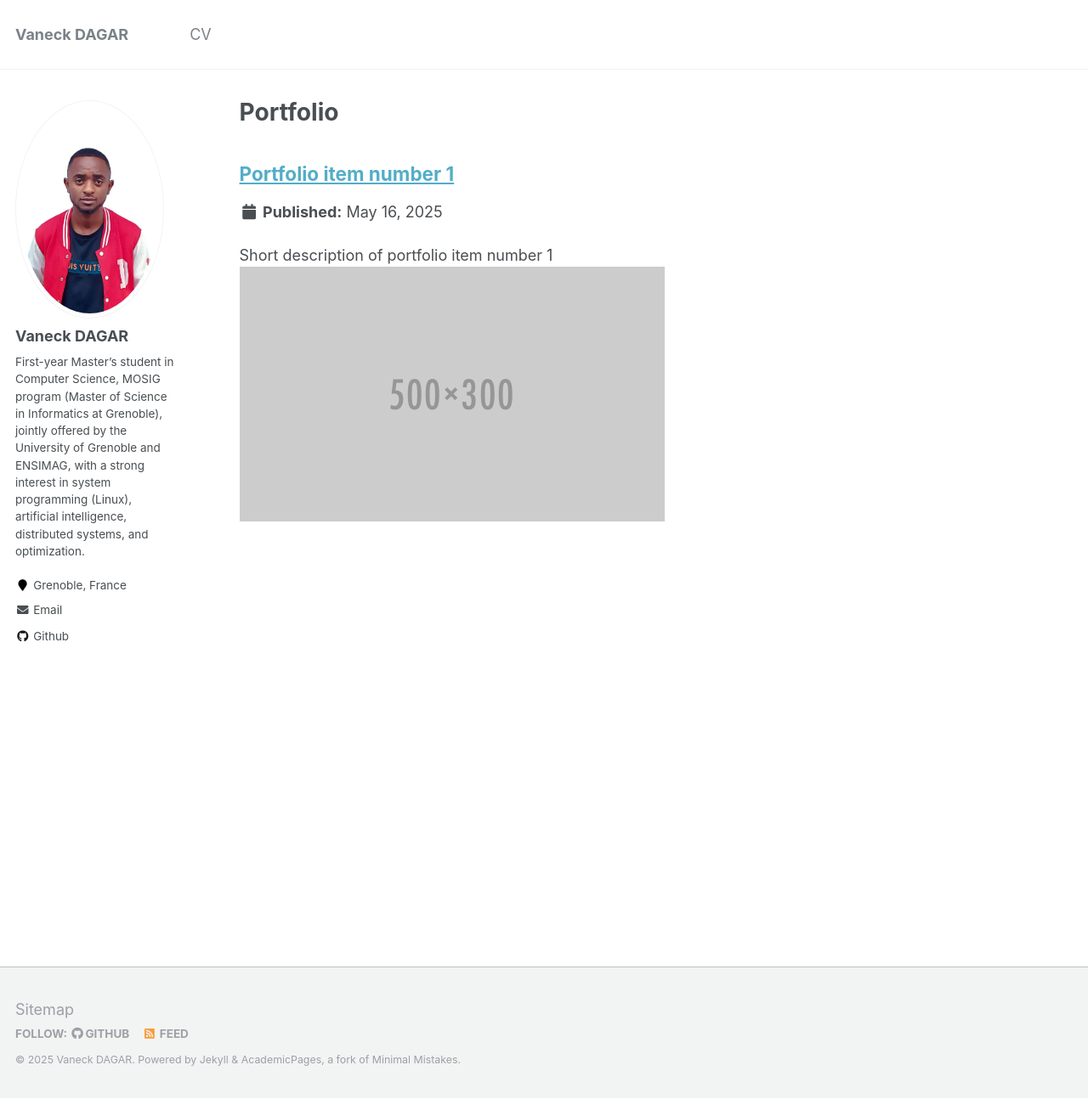
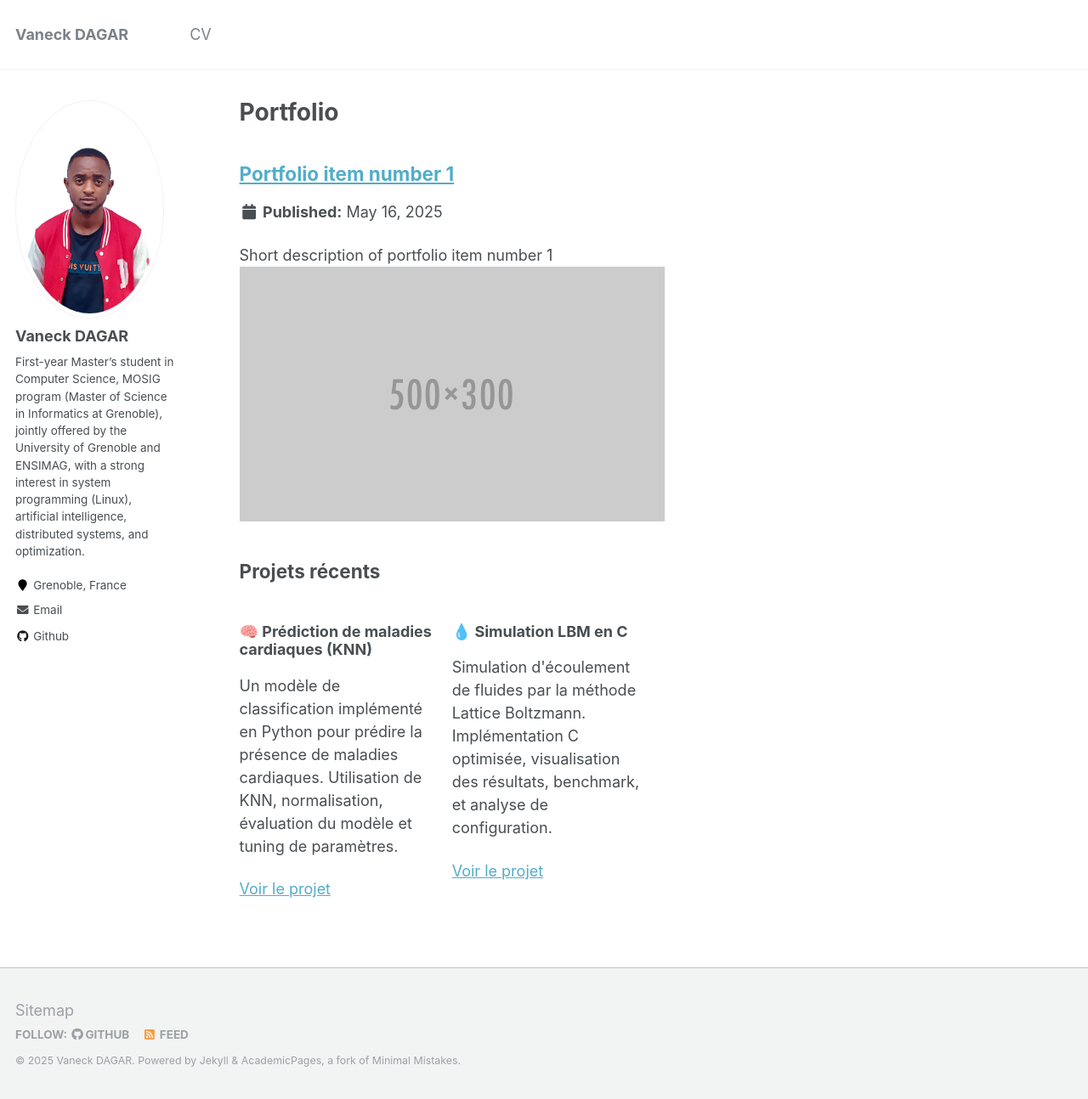
Before and after one commit to winner40/winner40.github.io, a Jekyll site: the page built from _pages/portfolio.html, in a window 1280 px wide and 1294 px high. Shown: the whole window at 85% size. Built offline with Jekyll 4.4.1, drawn with Linux system fonts in a browser that asks for light colours.

Commit message:
Update portfolio.html

```diff
--- a/_pages/portfolio.html
+++ b/_pages/portfolio.html
@@ -11,3 +11,21 @@ author_profile: true
 {% for post in site.portfolio %}
   {% include archive-single.html %}
 {% endfor %}
+
+<section>
+  <h2>Projets récents</h2>
+
+  <div class="grid__wrapper">
+    <div class="grid__item">
+      <h3>🧠 Prédiction de maladies cardiaques (KNN)</h3>
+      <p>Un modèle de classification implémenté en Python pour prédire la présence de maladies cardiaques. Utilisation de KNN, normalisation, évaluation du modèle et tuning de paramètres.</p>
+      <a href="https://github.com/votre-utilisateur/tp-knn-heart-disease" target="_blank">Voir le projet</a>
+    </div>
+
+    <div class="grid__item">
+      <h3>💧 Simulation LBM en C</h3>
+      <p>Simulation d'écoulement de fluides par la méthode Lattice Boltzmann. Implémentation C optimisée, visualisation des résultats, benchmark, et analyse de configuration.</p>
+      <a href="https://github.com/votre-utilisateur/lbm-simulator" target="_blank">Voir le projet</a>
+    </div>
+  </div>
+</section>
```
